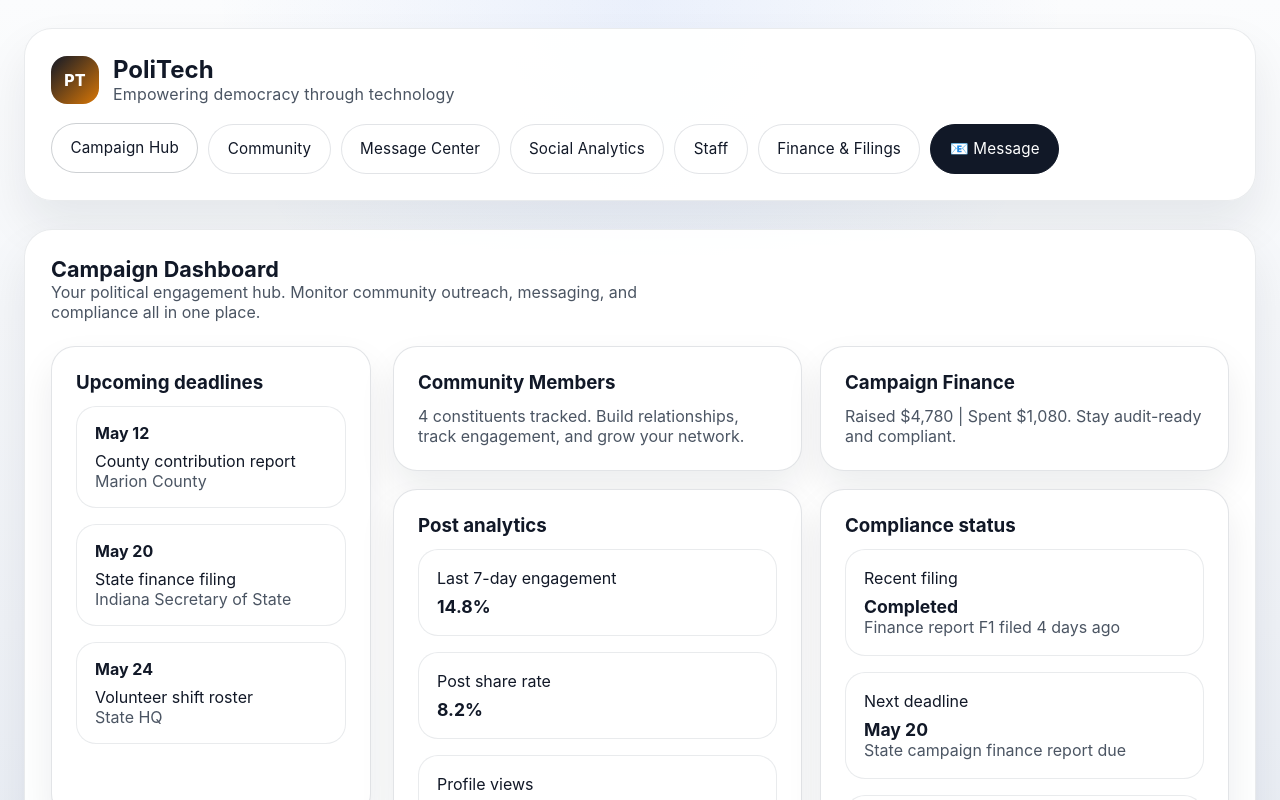
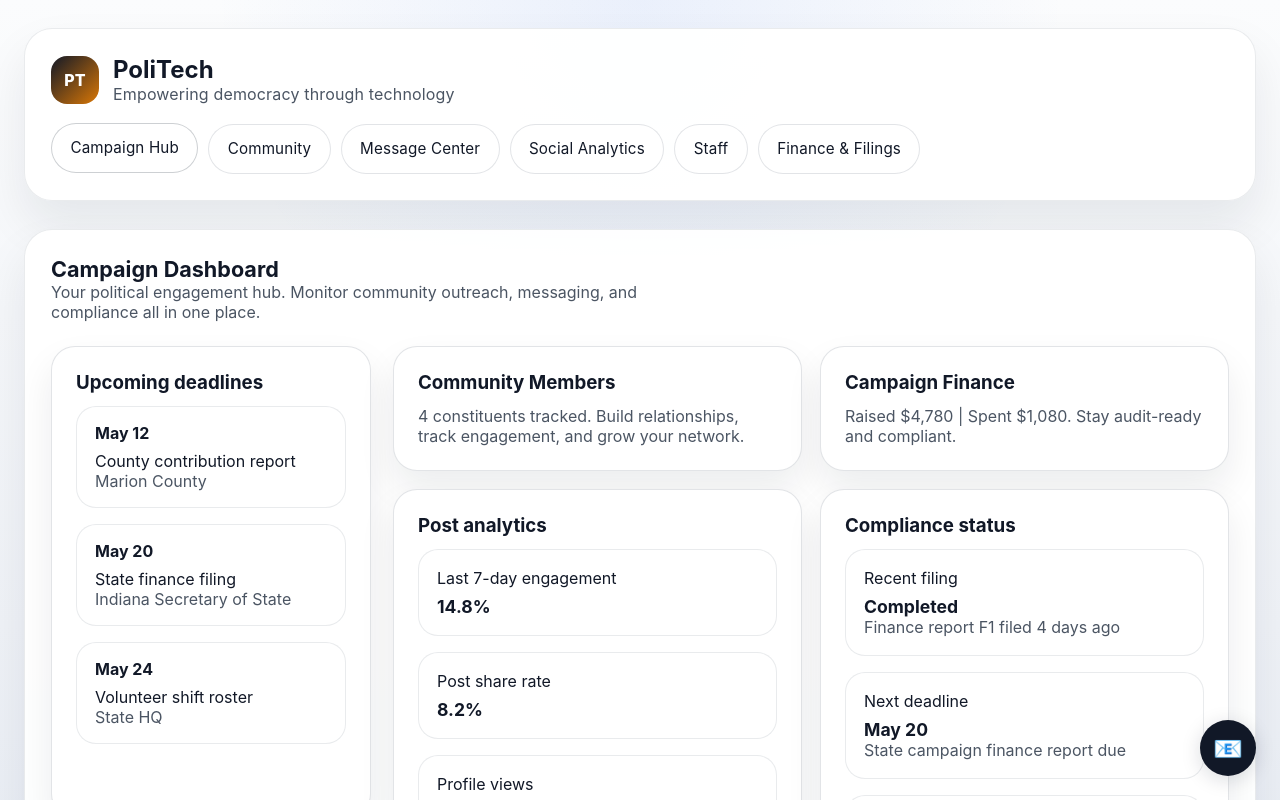
Before and after one commit to TyoshiChikayama-Jackson/politician-side-politechllc, a React (Vite) app: page / in a window 1280 px wide. Shown: the top 800 px of the page. Built offline with nearby package versions, Linux system fonts and the light colour scheme.

Commit message:
fixes on the messages

```diff
--- a/src/App.tsx
+++ b/src/App.tsx
@@ -57,13 +57,17 @@ function App() {
 
   return (
     <BrandLayout>
-      <Header
-        views={views}
-        active={activeView}
-        onSelect={setActiveView}
-        onOpenMessaging={() => setIsMessagingOpen(true)}
-      />
+      <Header views={views} active={activeView} onSelect={setActiveView} />
       <main className="page-content">{content}</main>
+      <button
+        type="button"
+        className="floating-message-button"
+        onClick={() => setIsMessagingOpen(true)}
+        title="Send Message"
+        aria-label="Send Message"
+      >
+        📧
+      </button>
       <MessagingModal
         isOpen={isMessagingOpen}
         onClose={() => setIsMessagingOpen(false)}
--- a/src/components/Header.tsx
+++ b/src/components/Header.tsx
@@ -4,10 +4,9 @@ type HeaderProps<T extends string> = {
   active: T;
   views: readonly { id: T; label: string }[];
   onSelect: Dispatch<SetStateAction<T>>;
-  onOpenMessaging: () => void;
 };
 
-export function Header<T extends string>({ active, views, onSelect, onOpenMessaging }: HeaderProps<T>) {
+export function Header<T extends string>({ active, views, onSelect }: HeaderProps<T>) {
   return (
     <header className="page-header section-panel">
       <div className="site-brand">
@@ -29,14 +28,6 @@ export function Header<T extends string>({ active, views, onSelect, onOpenMessag
             {view.label}
           </button>
         ))}
-        <button
-          type="button"
-          className="nav-button messaging-button"
-          onClick={onOpenMessaging}
-          title="Send Message"
-        >
-          📧 Message
-        </button>
       </nav>
     </header>
   );
--- a/src/styles.css
+++ b/src/styles.css
@@ -119,16 +119,6 @@ button, input, textarea, select {
   color: var(--brand);
   background: rgba(255, 255, 255, 0.98);
   transform: translateY(-1px);
-}
-
-.messaging-button {
-  background: var(--brand) !important;
-  color: white !important;
-  border-color: var(--brand) !important;
-}
-
-.messaging-button:hover {
-  background: var(--brand-hover) !important;
 }
 
 .page-content {
@@ -972,3 +962,34 @@ button.small {
   background: rgba(255, 255, 255, 0.98);
   border-color: rgba(79, 89, 109, 0.22);
 }
+
+/* Floating Message Button */
+.floating-message-button {
+  position: fixed;
+  bottom: 24px;
+  right: 24px;
+  width: 56px;
+  height: 56px;
+  border-radius: 50%;
+  background: var(--brand);
+  color: white;
+  border: none;
+  font-size: 1.5rem;
+  cursor: pointer;
+  box-shadow: 0 4px 20px rgba(15, 23, 42, 0.15);
+  transition: all 0.2s ease;
+  z-index: 100;
+  display: flex;
+  align-items: center;
+  justify-content: center;
+}
+
+.floating-message-button:hover {
+  background: var(--brand-hover);
+  transform: scale(1.05);
+  box-shadow: 0 6px 24px rgba(15, 23, 42, 0.2);
+}
+
+.floating-message-button:active {
+  transform: scale(0.95);
+}
```
